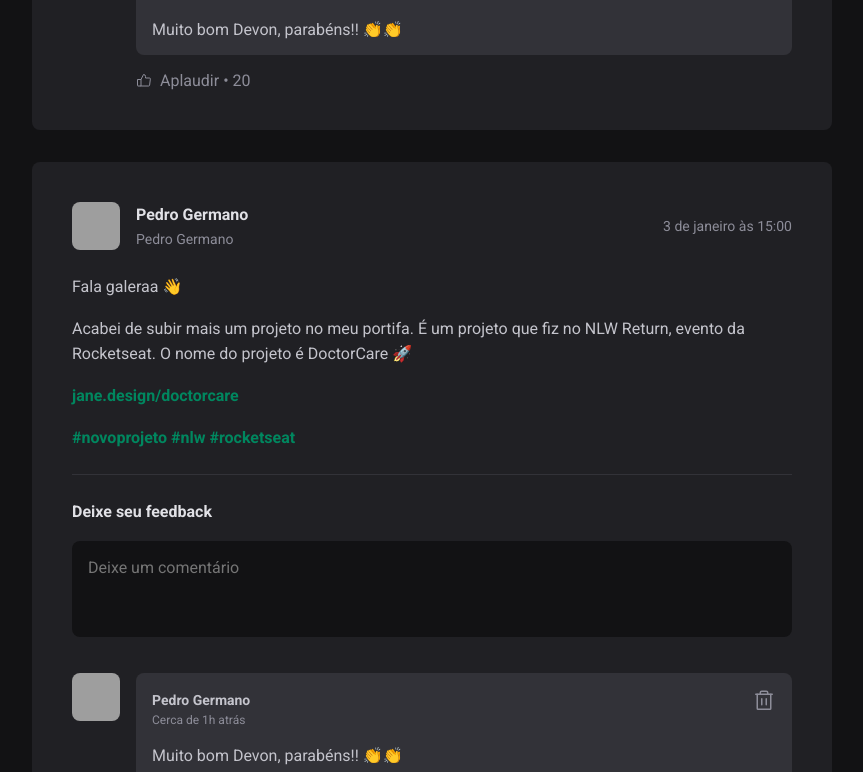
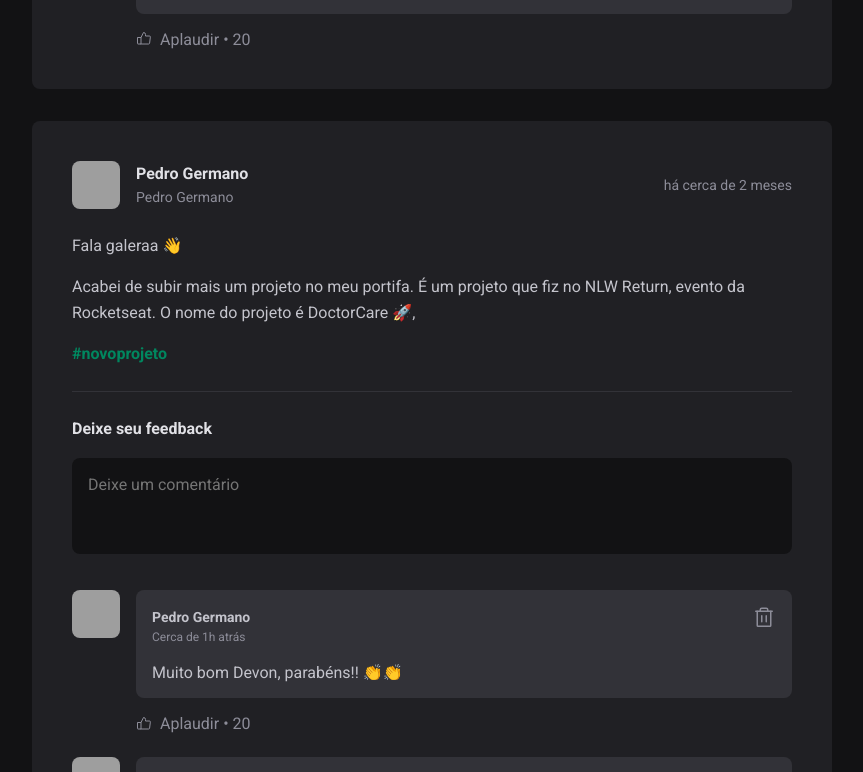
Before and after one commit to pedroGermano/ignite-feed, a React (Vite) app: page / in a window 1280 px wide. Shown: the part 1003-1775 px from the top of the page, without its empty margins (352-1215 px from the left). Built offline with nearby package versions, Linux system fonts and the light colour scheme; grey boxes are pictures that could not be loaded.

Commit message:
edit link

```diff
--- a/src/App.jsx
+++ b/src/App.jsx
@@ -20,7 +20,7 @@ const posts = [
         content:
           'Acabei de subir mais um projeto no meu portifa. É um projeto que fiz no NLW Return, evento da Rocketseat. O nome do projeto é DoctorCare 🚀,',
       },
-      { type: 'link', content: '<a href="#">#novoprojeto</a>' },
+      { type: 'link', content: '#novoprojeto' },
     ],
     publishedAt: new Date('2023-01-03 20:00:00'),
   },
@@ -39,7 +39,7 @@ const posts = [
         content:
           'Acabei de subir mais um projeto no meu portifa. É um projeto que fiz no NLW Return, evento da Rocketseat. O nome do projeto é DoctorCare 🚀,',
       },
-      { type: 'link', content: '<a href="#">#novoprojeto</a>' },
+      { type: 'link', content: '#novoprojeto' },
     ],
     publishedAt: new Date('2023-01-03 15:00:00'),
   },
--- a/src/components/Post.jsx
+++ b/src/components/Post.jsx
@@ -1,14 +1,20 @@
-import { format } from 'date-fns';
+import { format, formatDistanceToNow } from 'date-fns';
 import ptBr from 'date-fns/locale/pt-BR';
 import { Avatar } from './Avatar';
 import { Comment } from './Comment';
 
 import styles from './Post.module.css';
 
-export function Post({ author, publishedAt }) {
+export function Post({ author, publishedAt, content }) {
   const publishedDateFormatted = format(publishedAt, `d 'de' LLLL 'às' HH:mm`, {
     locale: ptBr,
   });
+
+  const publishedDateRelativeToNow = formatDistanceToNow(publishedAt, {
+    locale: ptBr,
+    addSuffix: true,
+  });
+
   return (
     <article className={styles.post}>
       <header>
@@ -20,28 +26,26 @@ export function Post({ author, publishedAt }) {
           </div>
         </div>
 
-        <time title="" dateTime="2023-02-23">
-          {publishedDateFormatted}
+        <time
+          title={publishedDateFormatted}
+          dateTime={publishedAt.toISOString()}
+        >
+          {publishedDateRelativeToNow}
         </time>
       </header>
 
       <div className={styles.content}>
-        <p>Fala galeraa 👋</p>
-
-        <p>
-          Acabei de subir mais um projeto no meu portifa. É um projeto que fiz
-          no NLW Return, evento da Rocketseat. O nome do projeto é DoctorCare 🚀
-        </p>
-
-        <p>
-          <a href="#">jane.design/doctorcare</a>
-        </p>
-
-        <p>
-          <a href="#">#novoprojeto</a>
-          {''} <a href="#">#nlw</a> {'  '}
-          <a href="#">#rocketseat</a>
-        </p>
+        {content.map((line) => {
+          if (line.type === 'paragraph') {
+            return <p>{line.content}</p>;
+          } else if (line.type === 'link') {
+            return (
+              <p>
+                <a href="#">{line.content}</a>
+              </p>
+            );
+          }
+        })}
       </div>
 
       <form className={styles.commentForm}>
```
